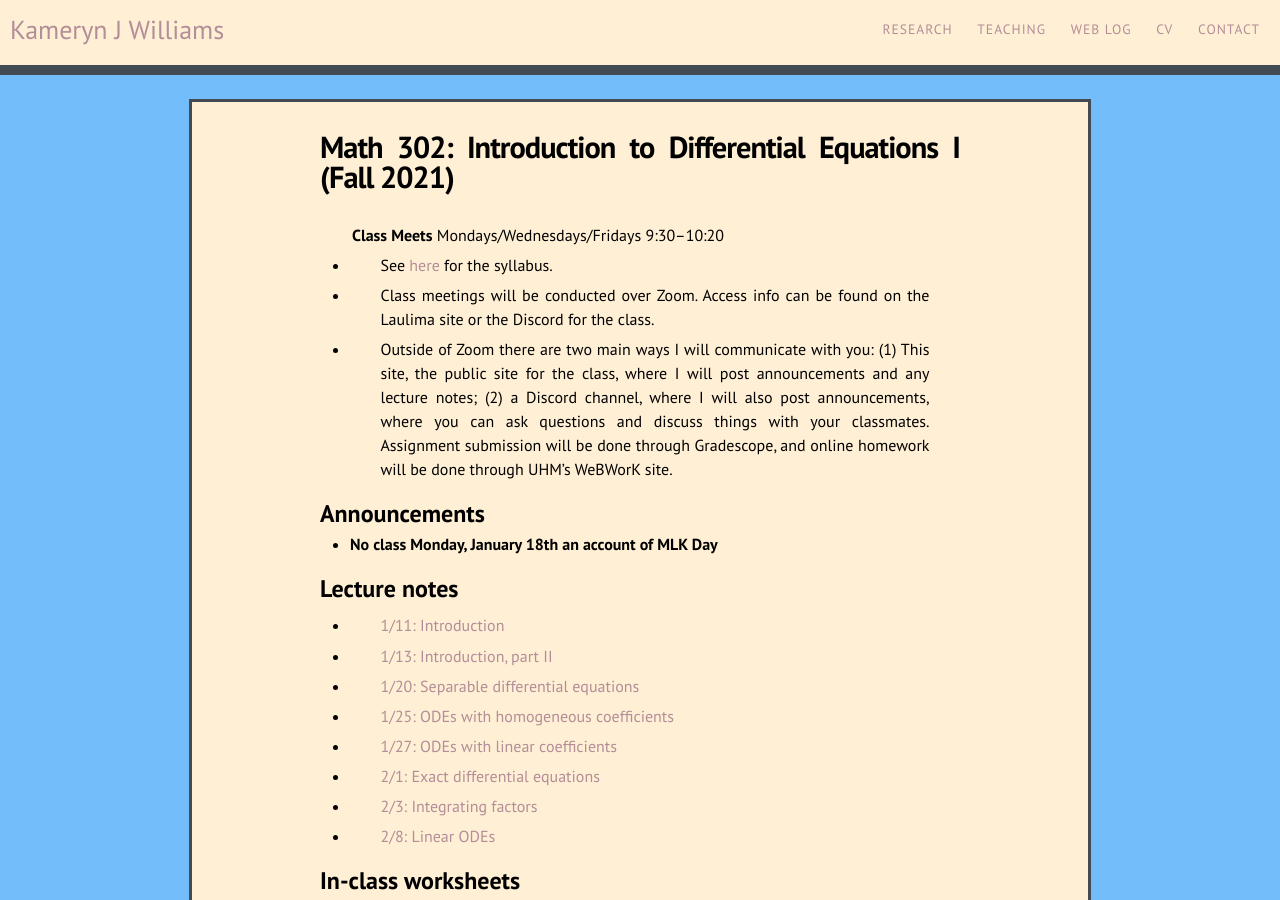
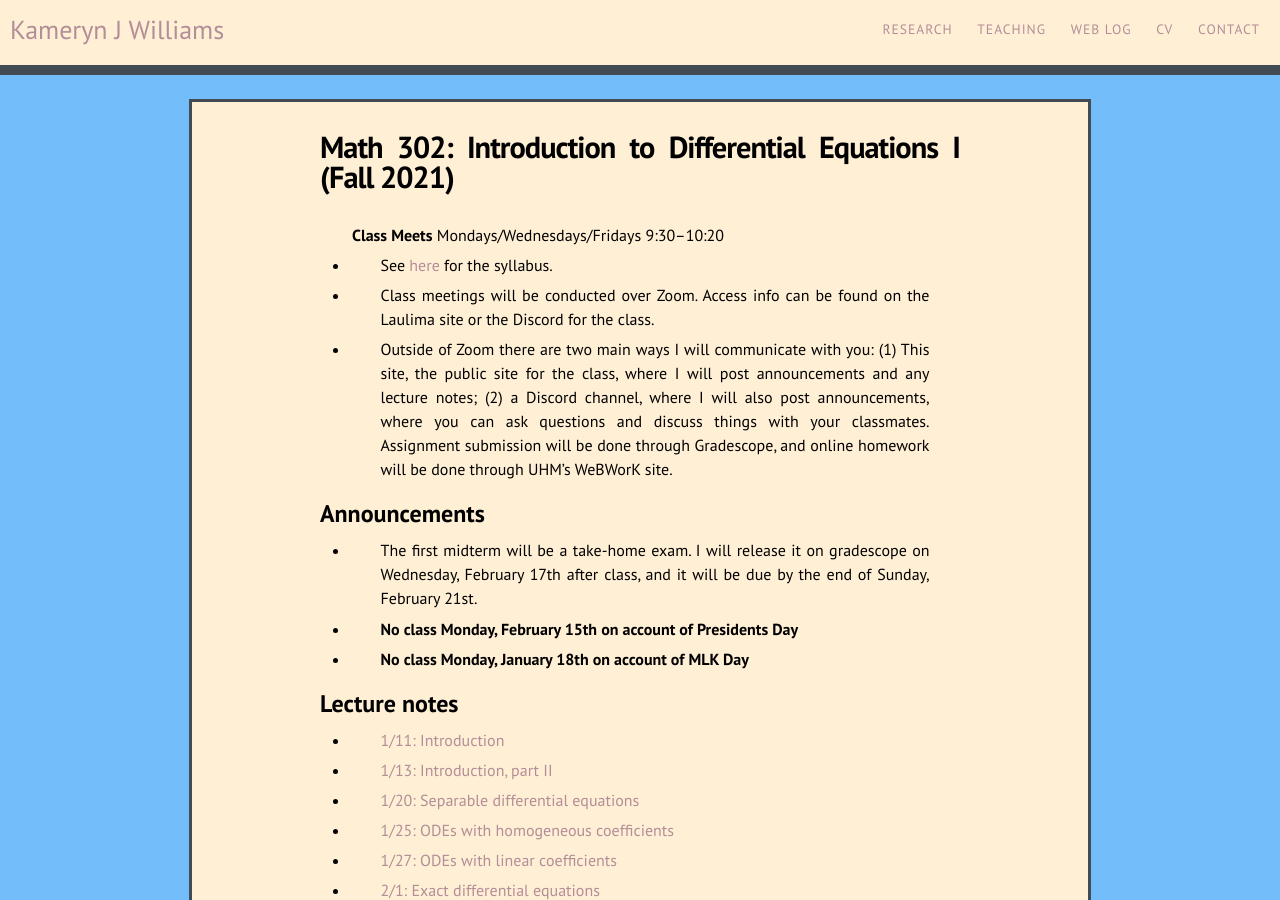
Before and after one commit to kamerynjw/kamerynjw.github.io, a Jekyll site: the page built from teaching/2021/math302.md, in a window 1280 px wide and 900 px high. Built offline with Jekyll 4.4.1, drawn with Linux system fonts in a browser that asks for light colours; nearby versions of some CDN libraries.

Commit message:
midterm announcement

```diff
--- a/teaching/2021/math302.md
+++ b/teaching/2021/math302.md
@@ -16,7 +16,11 @@ permalink: /teaching/2021/math302/
 Announcements
 -------------
 
-* **No class Monday, January 18th an account of MLK Day**
+* The first midterm will be a take-home exam. I will release it on gradescope on Wednesday, February 17th after class, and it will be due by the end of Sunday, February 21st.
+
+* **No class Monday, February 15th on account of Presidents Day**
+
+* **No class Monday, January 18th on account of MLK Day**
 
 Lecture notes
 -------
```
